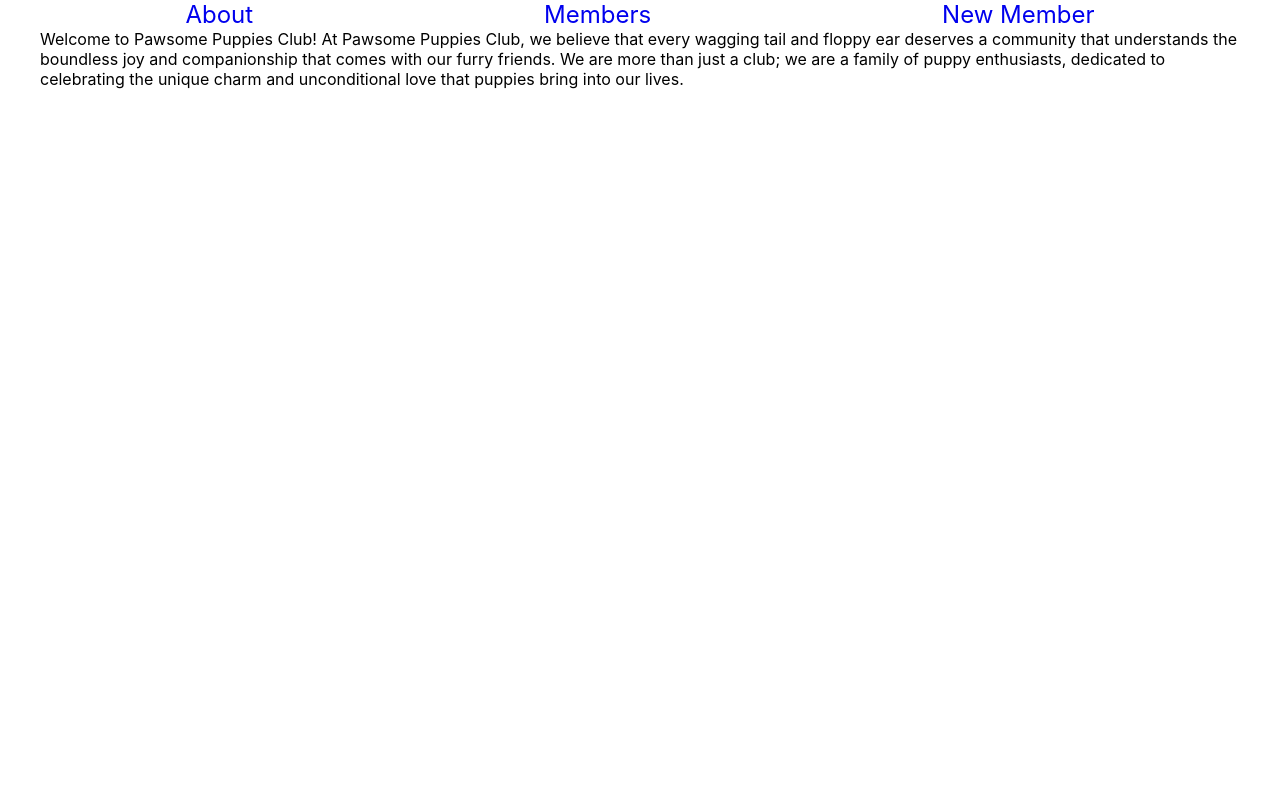
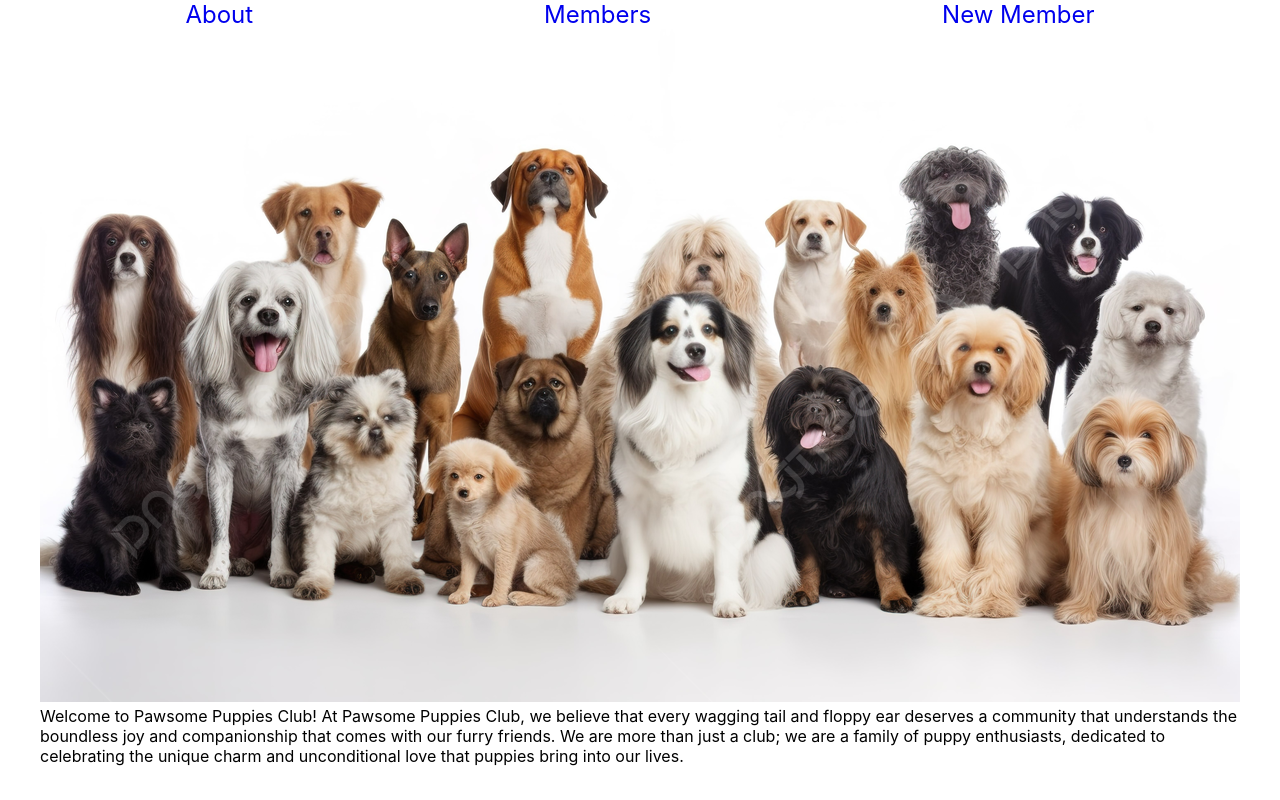
Before and after one commit to oliviagao9/Phase2-Project-Puppy-Club, a React (Create React App) app in the folder phase-2-project-puppy-club/: page /about in a window 1280 px wide. Built offline with nearby package versions, Linux system fonts and the light colour scheme; data requests are answered from the project's data file; the HTML template or start-up script is replaced by a standard one.

Commit message:
completed about page component

```diff
--- a/phase-2-project-puppy-club/src/About.js
+++ b/phase-2-project-puppy-club/src/About.js
@@ -1,6 +1,7 @@
 function About() {
   return (
-    <div>
+    <div className="about">
+      <img src="./images/about.jpg" alt="about" />
       Welcome to Pawsome Puppies Club!
 
       At Pawsome Puppies Club, we believe that every wagging tail and floppy ear deserves a community that understands the boundless joy and companionship that comes with our furry friends. We are more than just a club; we are a family of puppy enthusiasts, dedicated to celebrating the unique charm and unconditional love that puppies bring into our lives.
```
